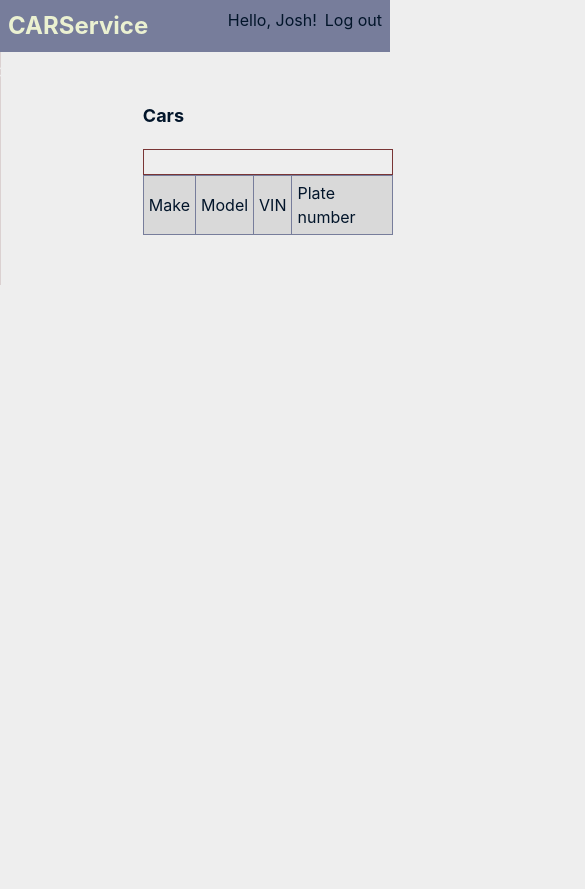
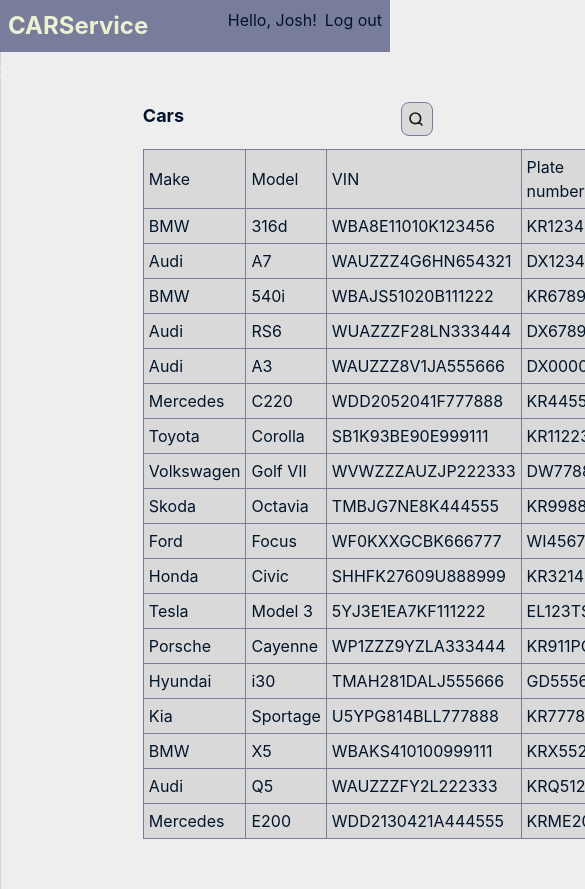
Before and after one commit to nMart719/autoservice, a React (Vite) app: page /cars in a window 390 px wide. Shown: the top 889 px of the page, 585 px wide, since content can reach past the window. Before the commit the page ends 844 px from the top, so only its background shows below. Built offline with nearby package versions, Linux system fonts and the light colour scheme.

Commit message:
add TableToolbar, add styles for search input

```diff
--- a/src/components/cars/CarList.jsx
+++ b/src/components/cars/CarList.jsx
@@ -1,26 +1,9 @@
 import { useNavigate } from "react-router-dom";
-import { useState } from "react";
 export function CarList({ cars }) {
-  const [search, setSearch] = useState("");
   const navigate = useNavigate();
-
-  const filteredCars = cars.filter((car) => {
-    Object.values(car).some((value) =>
-      String(value).toLowerCase().includes(search.toLowerCase()),
-    );
-  });
-
+  if (cars.length === 0) return <div style={{ width: "100%" }}>No cars found</div>;
   return (
     <div>
-      <div>
-        <input
-          name="search"
-          onChange={(e) => setSearch(e.target.value)}
-          value={search}
-          type="search"
-        ></input>
-        {/* <input type="button">Filter</input> */}
-      </div>
       <table id="table_car_list">
         <thead>
           <tr>
@@ -31,8 +14,7 @@
           </tr>
         </thead>
         <tbody>
-          {filteredCars.length > 0
-            ? filteredCars.map((car) => {
+          {cars.map((car) => {
                 return (
                   <tr
                     key={car.id}
@@ -46,8 +28,7 @@
                     <td className="text-left">{car.plateNumber}</td>
                   </tr>
                 );
-              })
-            : null}
+              })}
         </tbody>
       </table>
     </div>
--- a/src/components/cars/Cars.css
+++ b/src/components/cars/Cars.css
@@ -1,5 +1,7 @@
 @import "tailwindcss";
-
+div#cars_page{
+    width: 100%;
+}
 /*
 main{
     @apply flex h-full w-full;
--- /dev/null
+++ b/src/components/ui/TableToolbar.jsx
@@ -0,0 +1,24 @@
+import { useState } from "react";
+export function TableToolBar({table, search, setSearch }) {
+    const [isSearchExpanded, setIsSearchExpanded] = useState(false);
+    table = String(table).charAt(0).toUpperCase() + String(table).slice(1);
+  return (
+    <div className="table_header">
+        <h2>{table}</h2>
+        <div className="table_actions">
+          <input
+            type="search"
+            value={search}
+            onFocus={() => setIsSearchExpanded(true)}
+            onBlur={() => setIsSearchExpanded(false)}
+            className={`search_input${isSearchExpanded ? " expanded" : ""}`}
+            onChange={(e) => setSearch(e.target.value)}
+            placeholder={isSearchExpanded ? "Search" : ""}
+          />
+
+          {/* <button onClick={() => setIsFilterOpen(prev => !prev)}>
+            Filter
+          </button> */}
+        </div>
+      </div>
+  )}
--- a/src/pages/Cars.jsx
+++ b/src/pages/Cars.jsx
@@ -1,10 +1,20 @@
 import { cars } from "../data/cars";
-// import { useState } from "react";
+import { useState } from "react";
 import {CarList} from "../components/cars/CarList";
 import "../components/cars/Cars.css";
+import { TableToolBar } from "../components/ui/TableToolBar";
+  //const [isFilterOpen, setIsFilterOpen] = useState(false);
+
+  //
 export function Cars() {
-  return <div id="cars-page">
-  <h2>Cars</h2>
-  <CarList cars={cars}></CarList>
+ const [search, setSearch] = useState("");
+ const filteredCars = cars.filter((car) => {
+    return Object.values(car).some((value) =>
+      String(value).toLowerCase().includes(search.toLowerCase()),
+    );
+  });
+  return <div id="cars_page">
+     <TableToolBar table="Cars" search={search} setSearch={setSearch}></TableToolBar>
+  <CarList cars={filteredCars}></CarList>
   </div>;
 }
--- a/src/styles/style.css
+++ b/src/styles/style.css
@@ -12,7 +12,3 @@
   display: inline-block;
   margin-bottom: 20px;
 }
-
-input{
-  border: 1px solid var(--primary);
-}
--- a/src/styles/table.css
+++ b/src/styles/table.css
@@ -23,3 +23,38 @@
 tbody tr {
     cursor: pointer;
 }
+
+
+.table_header{
+  display: flex;
+  justify-content: space-between;
+  width: 100%;
+}
+
+input{
+    background-color: var(--surface);
+    border: 1px solid var(--secondary);
+    border-radius: var(--radius-sm);
+}
+input.search_input{
+    text-align: right;
+  padding: 4px 12px;
+  background-image: url("/src/assets/search_icon.svg");
+  background-size: 16px;
+  background-repeat: no-repeat;
+  background-position: right 8px center;
+    width: 32px;
+transition: width 0.5s ease-in-out;
+}
+
+input.search_input:not(.expanded){
+    width: 32px;
+}
+input.search_input.expanded{
+    width: 100%;
+
+}
+input.search_input.expanded::placeholder{
+    color: var(--text);
+
+}
--- a/src/styles/variables.css
+++ b/src/styles/variables.css
@@ -32,7 +32,7 @@
   --space-6: 32px;
 
   /* Radius */
-  --radius-sm: 6px;
+  --radius-sm: 8px;
   --radius-md: 10px;
   --radius-lg: 14px;
 }
```
